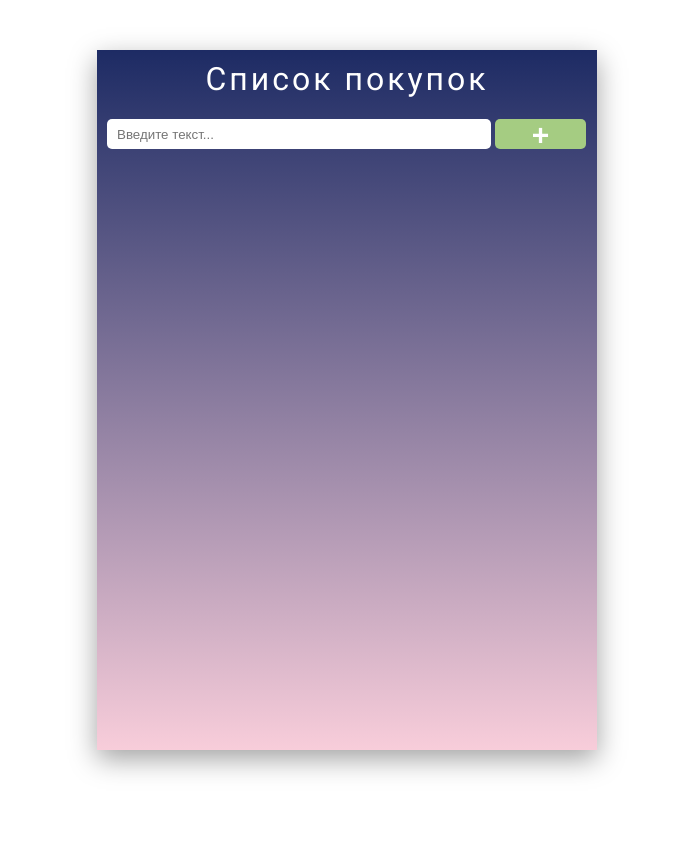
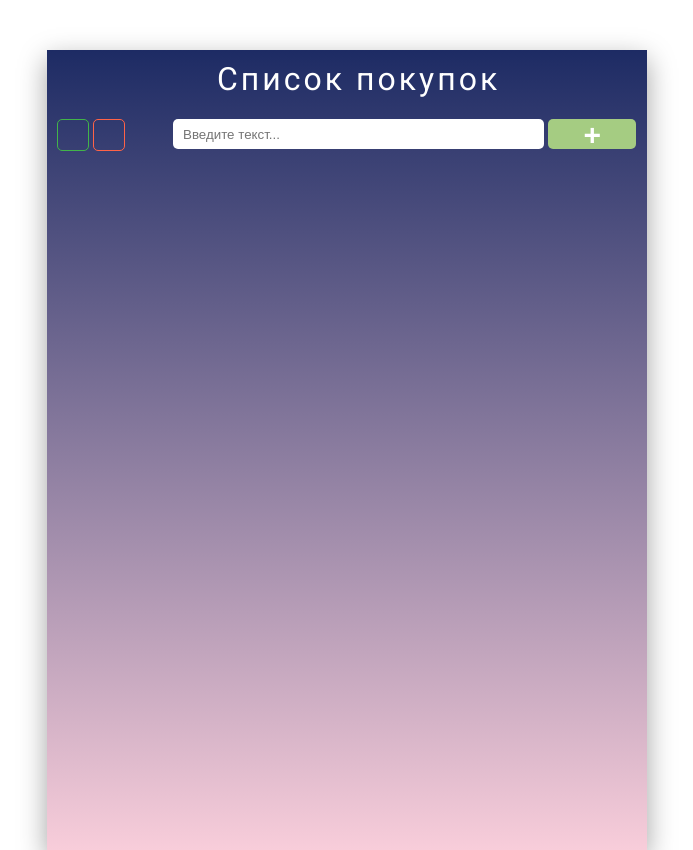
Before and after one commit to B-Rodion/Shopping-list, a plain HTML site: page index.html in a window 1280 px wide. Shown: the whole page, without its empty margins (293-986 px from the left). Before the commit the page ends 800 px from the top, so only its background shows below. Drawn offline with Linux system fonts and the light colour scheme.

Commit message:
Added two buttons for selecting and deleting all tasks in the list.

```diff
--- a/index.html
+++ b/index.html
@@ -10,11 +10,19 @@
 </head>
 <body>
     <div class="wrapper">
-        <div class="form">
-            <h1 class="title">Список покупок</h1>
-            <input type="text" name="" class="input" placeholder="Введите текст...">
-            <button class="toDo"><span class="add">&#43;</span></button>
-        </div>
+        <header class="wrapper-header">
+            <div class="wrapper-btn">
+                <button class="checkBtn allBtn" type="button"></button>
+                <button class="deleteBtn allBtn" type="button"></button>
+            </div>
+            <div class="form">
+                <h1 class="title">Список покупок</h1>
+                <input type="text" name="" class="input" placeholder="Введите текст...">
+                <button class="toDo">
+                    <span class="add">&#43;</span>
+                </button>
+            </div>
+        </header>
         <div class="container">
             <ul class="output">
             </ul>
--- a/style.css
+++ b/style.css
@@ -8,8 +8,8 @@ body {
     margin: 0 auto;
     margin-top: 50px;
     padding: 10px;
-    width: 500px;
-    height: 700px;
+    width: 600px;
+    height: 800px;
     -webkit-box-shadow: 0px 9px 26px 0px rgba(0,0,0,0.37);
     -moz-box-shadow: 0px 9px 26px 0px rgba(0,0,0,0.37);
     box-shadow: 0px 9px 26px 0px rgba(0,0,0,0.37);
@@ -18,12 +18,52 @@ body {
     overflow-y: auto;
 }
 
+.wrapper-header {
+    display: flex;
+    justify-content: space-between;
+    align-items: flex-end;
+}
+
+.wrapper-btn {
+    height: 30px;
+}
+
+.allBtn {
+    width: 30px;
+    height: 30px;
+    padding: 0;
+    border: none;
+    border-radius: 5px;
+    cursor: pointer;
+    background: none;
+    box-sizing: content-box;
+}
+
+.checkBtn {
+    border: 1px solid #42B449;
+}
+
+.checkBtn:hover {
+    border: 1px solid rgb(49, 131, 54);
+    transition: all 0.2s;
+}
+
+.deleteBtn {
+    border: 1px solid tomato;
+}
+
+.deleteBtn:hover {
+    border: 1px solid rgb(184, 72, 52);
+    transition: all 0.2s;
+}
+
 .form {
-    padding-bottom: 20px;
+    width: 80%;
 }
 
 .title {
     text-align: center;
+    padding-right: 20%;
     margin-top: 0;
     color: #fff;
     font-weight: normal;
@@ -64,8 +104,12 @@ body {
 }
 
 .toDo:hover {
-    background-color: #99bd79;
+    background-color: #8dad70;
     transition: all 0.2s;
+}
+
+.container {
+    margin-top: 20px;
 }
 
 .output {
@@ -74,7 +118,7 @@ body {
 }
 
 .output .list {
-    width: 480px;
+    width: 100%;
     min-height: 30px;
     list-style: none;
     line-height: 30px;
@@ -98,7 +142,7 @@ body {
 
 .output .checked {
     background: url("img/checkmark.png") no-repeat 5px 2px;
-    background-size: 5%;
+    background-size: 4%;
     color: rgba(0, 0, 0, 0.452);
     background-color: rgba(231, 231, 231, 0.356);
 }
```
